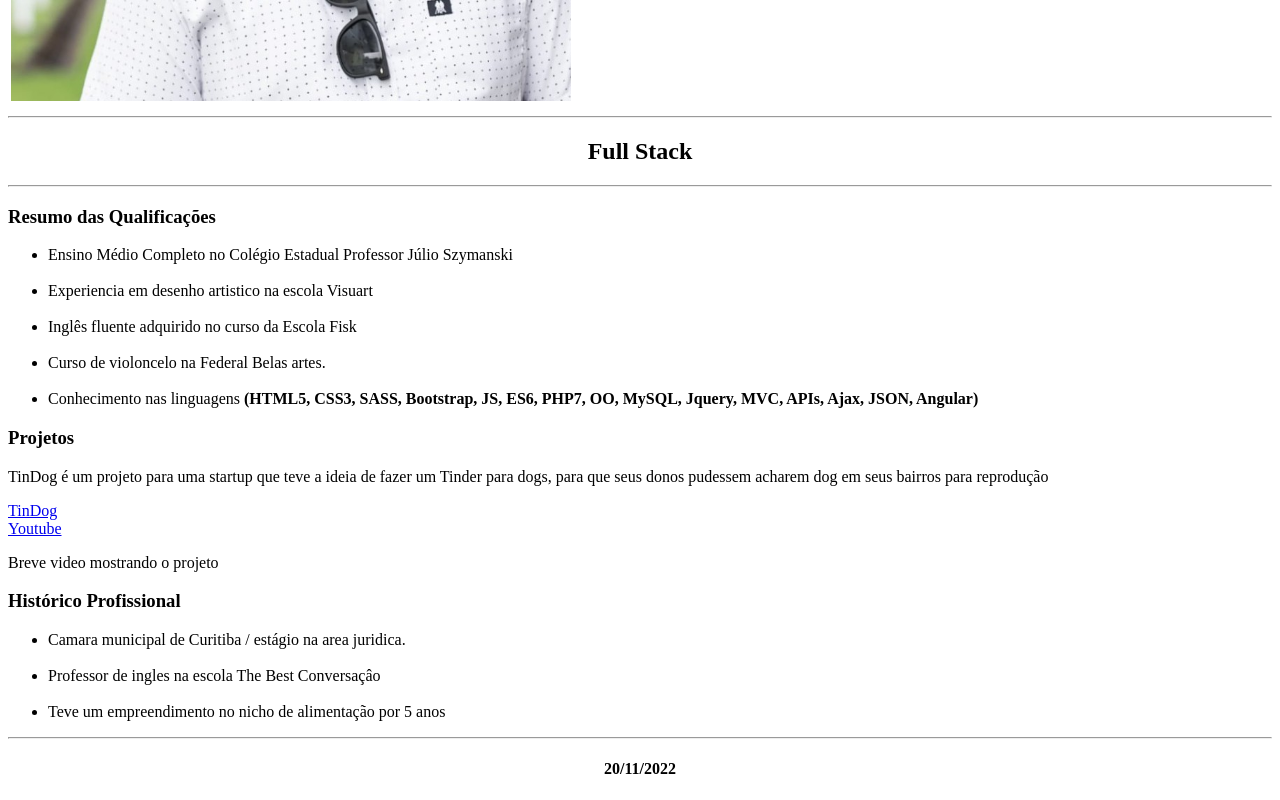
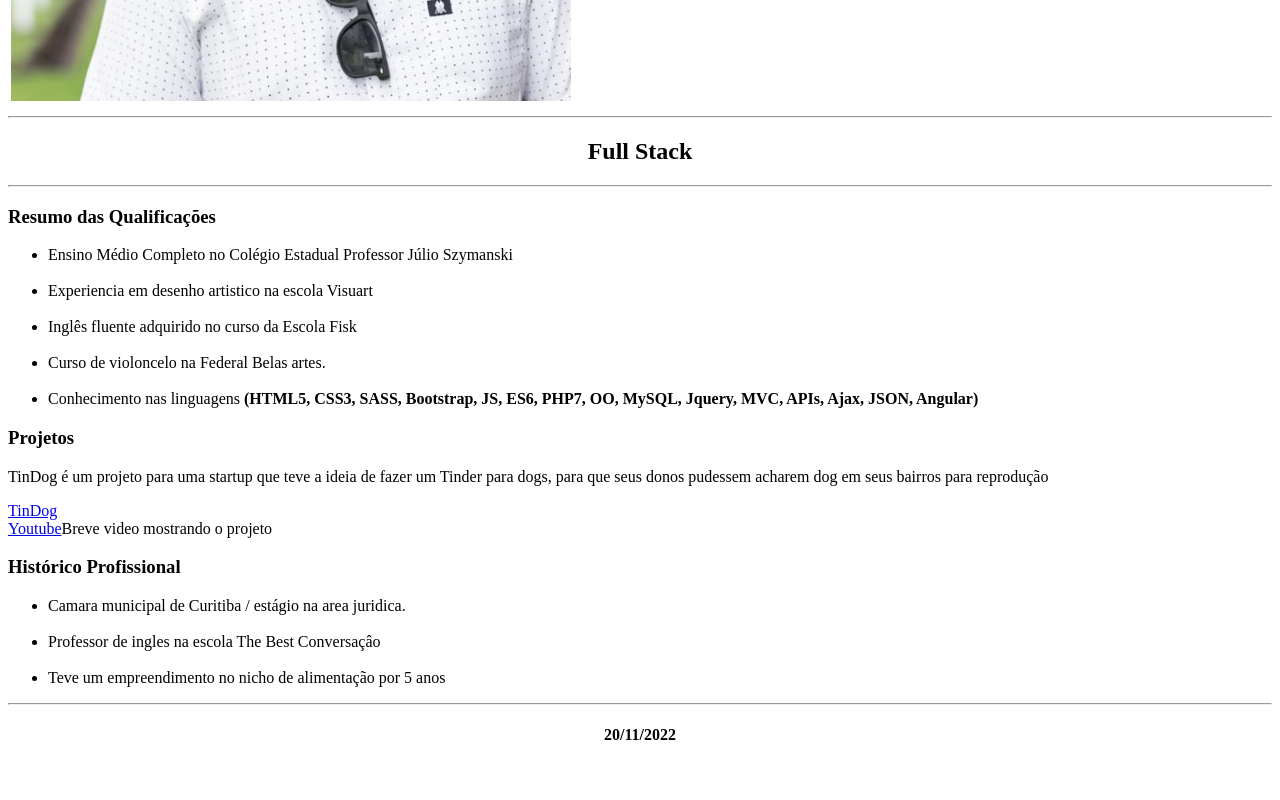
Before and after one commit to MayconAraujo98/CV-mike-, a plain HTML site: page mike/index.html in a window 1280 px wide. Shown: the part 470-1270 px from the top of the page. After the commit the page ends 1236 px from the top, so only its background shows below. Drawn offline with Linux system fonts and the light colour scheme.

Commit message:
Update index.html

```diff
--- a/mike/index.html
+++ b/mike/index.html
@@ -40,7 +40,7 @@
       <h3>Projetos</h3>
         <p>TinDog é um projeto para uma startup que teve a ideia de fazer um Tinder para dogs, para que seus donos pudessem acharem dog em seus bairros para reprodução</P>
         <a href="https://tin-dog-gamma.vercel.app/">TinDog</a><br>
-        <a href="https://youtu.be/JOSLjSBT6b4">Youtube</a><p>Breve video mostrando o projeto</a>
+        <a href="https://youtu.be/JOSLjSBT6b4">Youtube</a>Breve video mostrando o projeto
 
     <h3>Histórico Profissional</h3>
 
```
